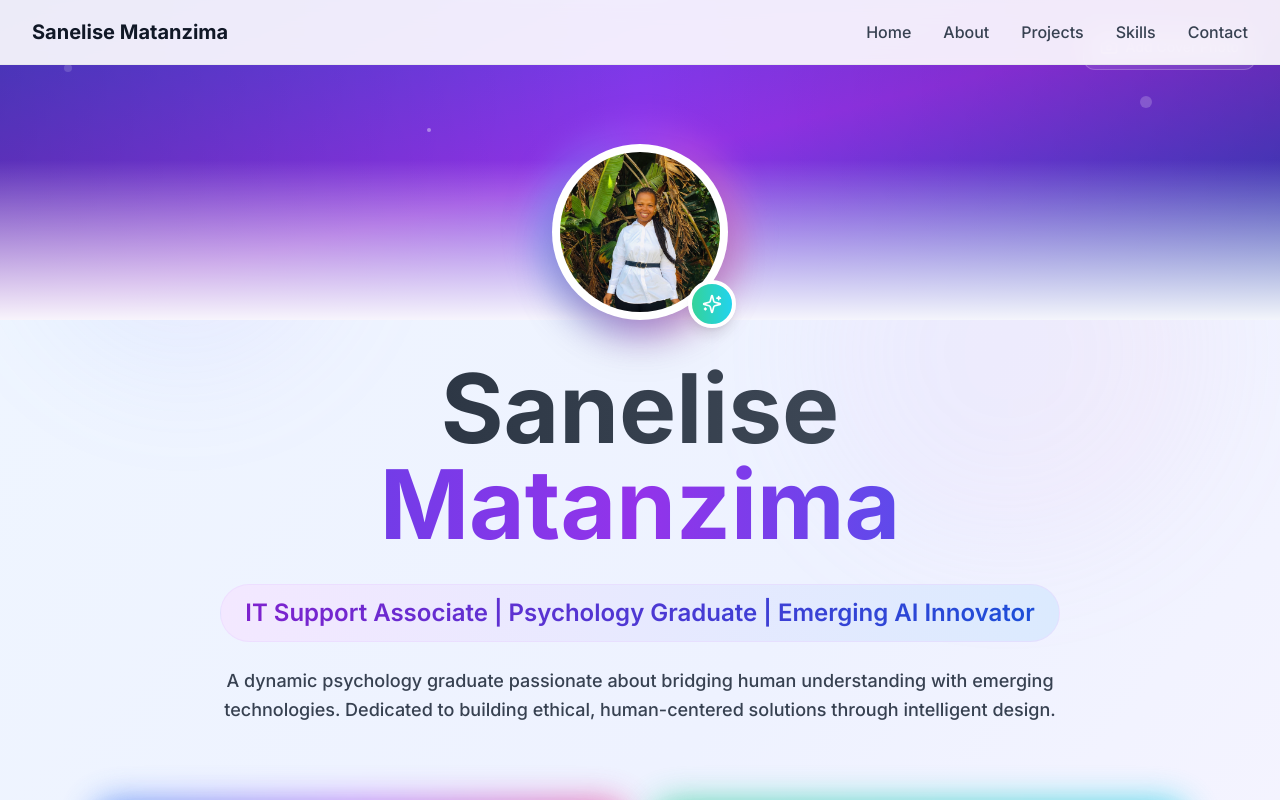
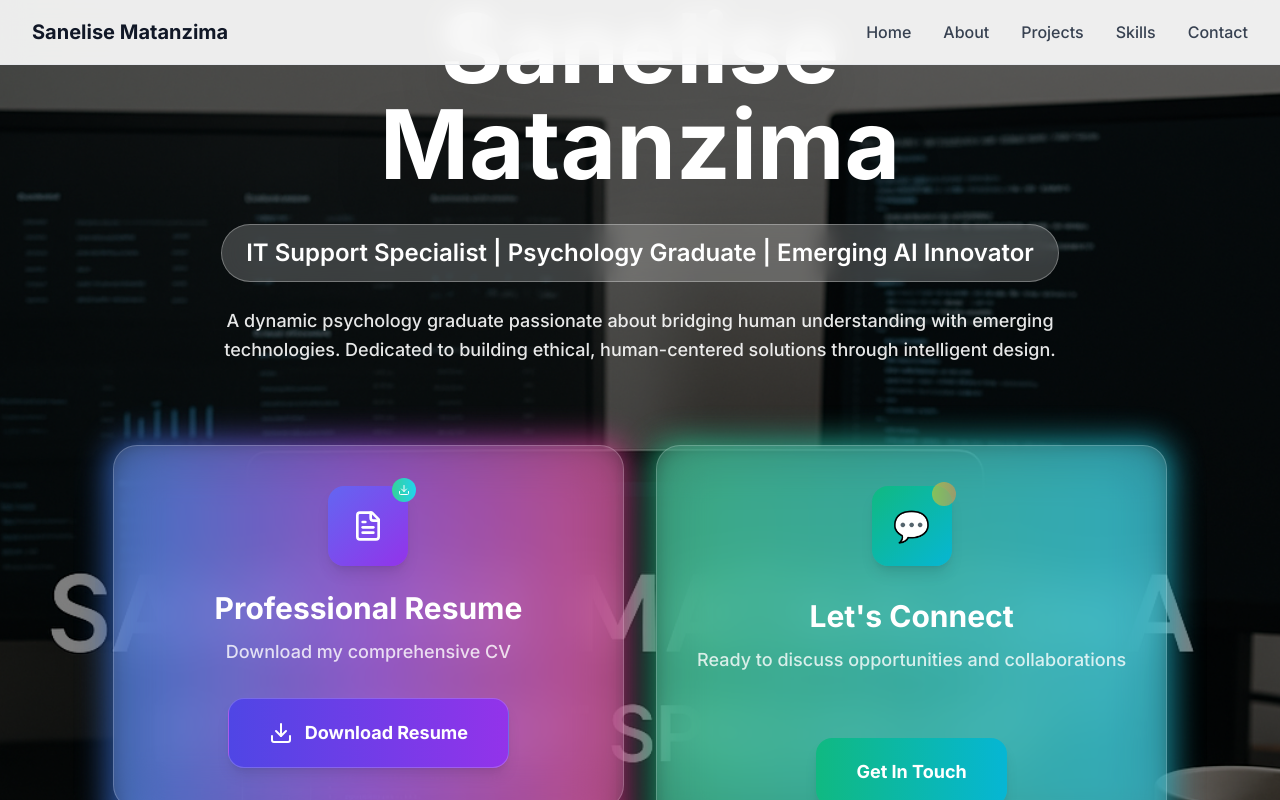
Before and after one commit to Sanelise01/sanelise-portfolio, a React (Vite) app: page / in a window 1280 px wide. Shown: the top 800 px of the page. Built offline with nearby package versions, Linux system fonts and the light colour scheme.

Commit message:
Update homepage background
Removed profile picture from homepage and added a new background image.

```diff
--- a/src/components/Hero.tsx
+++ b/src/components/Hero.tsx
@@ -5,82 +5,43 @@ import { ArrowDown, Camera, Download, FileText, Sparkles } from 'lucide-react';
 const Hero = () => {
   return (
     <section id="home" className="min-h-screen relative overflow-hidden">
-      {/* Animated Background */}
-      <div className="absolute inset-0">
-        <div className="absolute inset-0 bg-gradient-to-br from-blue-50 via-indigo-50 to-purple-50"></div>
-        <div className="absolute inset-0">
-          <div className="absolute top-20 left-10 w-72 h-72 bg-gradient-to-r from-blue-400/20 to-purple-400/20 rounded-full blur-3xl animate-pulse"></div>
-          <div className="absolute top-40 right-20 w-96 h-96 bg-gradient-to-r from-purple-300/20 to-pink-300/20 rounded-full blur-3xl animate-pulse" style={{ animationDelay: '2s' }}></div>
-          <div className="absolute bottom-32 left-1/4 w-64 h-64 bg-gradient-to-r from-cyan-300/20 to-blue-300/20 rounded-full blur-3xl animate-pulse" style={{ animationDelay: '4s' }}></div>
-        </div>
-      </div>
-
-      {/* Cover Photo Section */}
-      <div className="absolute inset-0 h-80">
-        <div className="w-full h-full relative bg-gradient-to-br from-indigo-600 via-purple-600 to-blue-700">
-          <div className="absolute inset-0 bg-gradient-to-r from-black/20 via-transparent to-black/20"></div>
-          <div className="absolute inset-0 bg-gradient-to-b from-transparent via-transparent to-white/95"></div>
-
-          {/* Floating particles */}
-          <div className="absolute inset-0">
-            <div className="absolute top-16 left-16 w-2 h-2 bg-white/30 rounded-full animate-pulse"></div>
-            <div className="absolute top-24 right-32 w-3 h-3 bg-white/20 rounded-full animate-pulse" style={{ animationDelay: '1s' }}></div>
-            <div className="absolute top-32 left-1/3 w-1 h-1 bg-white/40 rounded-full animate-pulse" style={{ animationDelay: '3s' }}></div>
-          </div>
-
-          <div className="absolute top-6 right-6">
-            <button className="group flex items-center px-4 py-3 bg-white/10 backdrop-blur-md text-white rounded-xl text-sm hover:bg-white/20 transition-all duration-300 border border-white/20">
-              <Camera size={18} className="mr-2 group-hover:scale-110 transition-transform" />
-              <span className="font-medium">Add Cover Photo</span>
-            </button>
-          </div>
-        </div>
+      {/* Background Image */}
+      <div
+        className="absolute inset-0 bg-cover bg-center bg-no-repeat"
+        style={{
+          backgroundImage: `url('/lovable-uploads/652bf501-b249-441d-8b63-1f3453fed478.png')`
+        }}
+      >
+        <div className="absolute inset-0 bg-black/50"></div>
       </div>
 
       {/* Main Content */}
-      <div className="relative z-10 pt-36 pb-20">
+      <div className="relative z-10 flex items-center justify-center min-h-screen pb-20">
         <div className="max-w-6xl mx-auto px-4 sm:px-6 lg:px-8">
 
           {/* Profile Section */}
           <div className="text-center mb-20">
-            {/* Profile Photo with enhanced design */}
-            <div className="flex justify-center mb-10">
-              <div className="relative group">
-                <div className="absolute -inset-4 bg-gradient-to-r from-blue-400 via-purple-500 to-pink-400 rounded-full blur-lg opacity-75 group-hover:opacity-100 transition-opacity animate-pulse"></div>
-                <div className="relative w-44 h-44 rounded-full bg-white p-2 shadow-2xl">
-                  <img
-                    src="/lovable-uploads/bd4ac92e-4412-45cf-a659-a594f411cb1f.png"
-                    alt="Sanelise Matanzima"
-                    className="w-full h-full rounded-full object-cover"
-                  />
-                </div>
-                <div className="absolute -bottom-2 -right-2 w-12 h-12 bg-gradient-to-r from-emerald-400 to-cyan-400 rounded-full border-4 border-white shadow-lg flex items-center justify-center">
-                  <Sparkles size={20} className="text-white" />
-                </div>
-              </div>
-            </div>
-
             {/* Enhanced Name and Title */}
             <div className="space-y-8">
               <div className="relative">
                 <h1 className="text-6xl md:text-7xl lg:text-8xl font-bold leading-tight">
-                  <span className="block bg-gradient-to-r from-gray-800 to-gray-600 bg-clip-text text-transparent">
+                  <span className="block text-white drop-shadow-2xl">
                     Sanelise
                   </span>
-                  <span className="block bg-gradient-to-r from-indigo-600 via-purple-600 to-blue-600 bg-clip-text text-transparent">
+                  <span className="block text-white drop-shadow-2xl">
                     Matanzima
                   </span>
                 </h1>
               </div>
 
               <div className="space-y-6">
-                <div className="inline-flex items-center px-6 py-3 bg-gradient-to-r from-purple-100 to-blue-100 rounded-full border border-purple-200/50">
-                  <p className="text-xl md:text-2xl font-semibold bg-gradient-to-r from-purple-700 to-blue-700 bg-clip-text text-transparent">
-                    IT Support Associate | Psychology Graduate | Emerging AI Innovator
+                <div className="inline-flex items-center px-6 py-3 bg-white/20 backdrop-blur-md rounded-full border border-white/30">
+                  <p className="text-xl md:text-2xl font-semibold text-white">
+                    IT Support Specialist | Psychology Graduate | Emerging AI Innovator
                   </p>
                 </div>
 
-                <p className="text-lg max-w-4xl mx-auto leading-relaxed text-gray-700 font-medium">
+                <p className="text-lg max-w-4xl mx-auto leading-relaxed text-white/90 font-medium">
                   A dynamic psychology graduate passionate about bridging human understanding with emerging technologies.
                   Dedicated to building ethical, human-centered solutions through intelligent design.
                 </p>
@@ -94,7 +55,7 @@ const Hero = () => {
               {/* Professional Resume */}
               <div className="relative group">
                 <div className="absolute -inset-1 bg-gradient-to-r from-blue-500 via-purple-500 to-pink-500 rounded-3xl blur-lg opacity-75 group-hover:opacity-100 transition-opacity"></div>
-                <div className="relative bg-white/95 backdrop-blur-xl rounded-3xl p-10 border border-white/50 shadow-2xl">
+                <div className="relative bg-white/10 backdrop-blur-xl rounded-3xl p-10 border border-white/20 shadow-2xl">
                   <div className="text-center mb-8">
                     <div className="relative inline-flex items-center justify-center mb-6">
                       <div className="w-20 h-20 bg-gradient-to-br from-indigo-500 to-purple-600 rounded-2xl flex items-center justify-center shadow-lg">
@@ -104,10 +65,10 @@ const Hero = () => {
                         <Download size={12} className="text-white" />
                       </div>
                     </div>
-                    <h3 className="text-3xl font-bold mb-3 bg-gradient-to-r from-gray-800 to-gray-600 bg-clip-text text-transparent">
+                    <h3 className="text-3xl font-bold mb-3 text-white">
                       Professional Resume
                     </h3>
-                    <p className="text-lg text-gray-600 font-medium">Download my comprehensive CV</p>
+                    <p className="text-lg text-white/80 font-medium">Download my comprehensive CV</p>
                   </div>
 
                   <div className="text-center">
@@ -126,7 +87,7 @@ const Hero = () => {
               {/* Let's Connect */}
               <div className="relative group">
                 <div className="absolute -inset-1 bg-gradient-to-r from-emerald-400 to-cyan-400 rounded-3xl blur-lg opacity-75 group-hover:opacity-100 transition-opacity"></div>
-                <div className="relative bg-white/95 backdrop-blur-xl rounded-3xl p-10 border border-white/50 shadow-2xl group-hover:shadow-3xl transition-all duration-300 transform group-hover:-translate-y-2">
+                <div className="relative bg-white/10 backdrop-blur-xl rounded-3xl p-10 border border-white/20 shadow-2xl group-hover:shadow-3xl transition-all duration-300 transform group-hover:-translate-y-2">
                   <div className="text-center space-y-8">
                     <div className="relative inline-flex items-center justify-center">
                       <div className="w-20 h-20 bg-gradient-to-br from-emerald-500 to-cyan-500 rounded-2xl flex items-center justify-center shadow-lg">
@@ -135,10 +96,10 @@ const Hero = () => {
                       <div className="absolute -top-1 -right-1 w-6 h-6 bg-gradient-to-r from-yellow-400 to-orange-400 rounded-full animate-pulse"></div>
                     </div>
                     <div>
-                      <h3 className="text-3xl font-bold mb-3 bg-gradient-to-r from-gray-800 to-gray-600 bg-clip-text text-transparent">
+                      <h3 className="text-3xl font-bold mb-3 text-white">
                         Let's Connect
                       </h3>
-                      <p className="text-gray-700 font-medium text-lg mb-8">
+                      <p className="text-white/80 font-medium text-lg mb-8">
                         Ready to discuss opportunities and collaborations
                       </p>
                     </div>
@@ -167,7 +128,7 @@ const Hero = () => {
               </a>
               <a
                 href="#about"
-                className="group px-12 py-5 border-2 border-purple-300 text-purple-700 rounded-2xl font-bold text-lg hover:shadow-lg transform hover:-translate-y-2 transition-all duration-300 min-w-[240px] bg-white/80 backdrop-blur-sm hover:bg-gradient-to-r hover:from-purple-50 hover:to-blue-50"
+                className="group px-12 py-5 border-2 border-white/30 text-white rounded-2xl font-bold text-lg hover:shadow-lg transform hover:-translate-y-2 transition-all duration-300 min-w-[240px] bg-white/10 backdrop-blur-sm hover:bg-white/20"
               >
                 <span className="group-hover:scale-105 transition-transform inline-block">
                   Learn More About Me
@@ -177,7 +138,7 @@ const Hero = () => {
 
             {/* Enhanced Scroll Indicator */}
             <div className="pt-16">
-              <div className="flex flex-col items-center text-purple-600">
+              <div className="flex flex-col items-center text-white">
                 <p className="text-sm mb-3 font-medium">Scroll to explore</p>
                 <div className="animate-bounce">
                   <div className="w-8 h-8 bg-gradient-to-r from-purple-400 to-blue-400 rounded-full flex items-center justify-center">
```
Also changed, not shown: public/lovable-uploads/652bf501-b249-441d-8b63-1f3453fed478.png (added).
